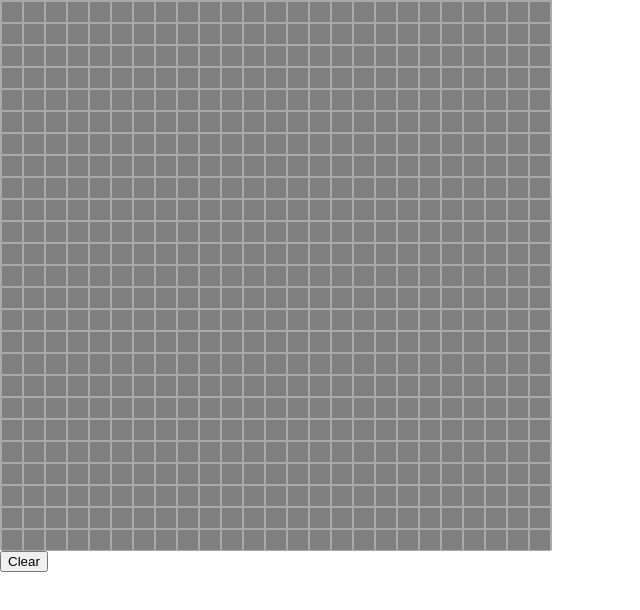
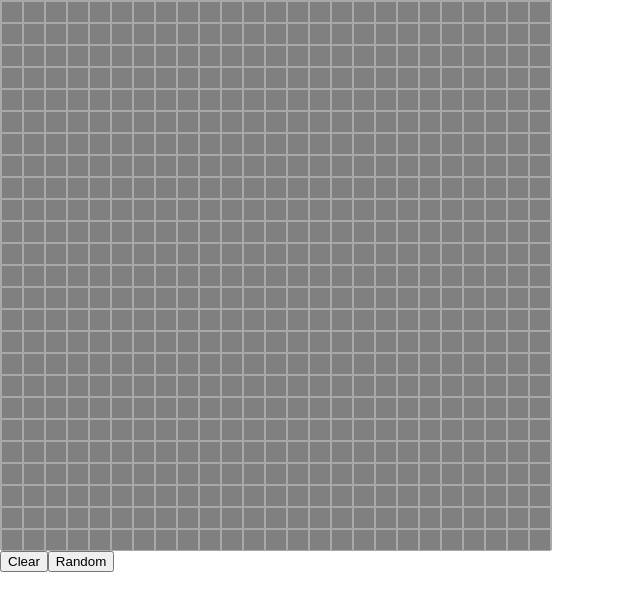
Before and after one commit to hebergonza719/CS-Build-Week-One, a React (Create React App) app in the folder game-of-life/: page / in a window 1280 px wide. Shown: the top 610 px of the page, without its empty margins (0-640 px from the left). Built offline with nearby package versions, Linux system fonts and the light colour scheme.

Commit message:
added a random button

```diff
--- a/game-of-life/src/App.js
+++ b/game-of-life/src/App.js
@@ -1,9 +1,9 @@
-import React, { useState, useEffect } from 'react';
+import React from 'react';
 import Grid from './Grid';
 import './App.css';
+import { countNeighbors } from './CountNeighbors';
 
 function App() {
-  const [refresh, setRefresh] = useState(false);
 
   const dimension = {
     row: 25,
@@ -18,31 +18,14 @@ function App() {
       matrix[i][y] = {
         isAlive: false,
         isToggleable: true,
-        neighbors: 0
+        neighbors: countNeighbors()
       };
     };
   };
 
-  let [matrix1, setMatrix1] = useState(matrix);
-
-  const toggleClear = (e) => {
-    e.preventDefault();
-    for (let x = 0; x < matrix.length; x++) {
-      for (let y = 0; y < matrix[x].length; y++) {
-        matrix[x][y] = false;
-      };
-    };
-    setRefresh(!refresh)
-  };
-
-  useEffect(() => {
-
-  }, [refresh])
-
   return (
       <div>
         <Grid matrix={matrix}/>
-        <button onClick={toggleClear}>Clear</button>
       </div>
   )
 }
--- a/game-of-life/src/Grid.js
+++ b/game-of-life/src/Grid.js
@@ -7,8 +7,27 @@ const Grid = ({ matrix }) => {
   const toggleStatus = (cx, cy) => (e) => {
     e.preventDefault();
     matrix[cx][cy].isAlive = !matrix[cx][cy].isAlive;
-    // console.log(index, index2);
     console.log(countNeighbors(cx, cy, matrix));
+    setRefresh(!refresh);
+  };
+
+  const toggleClear = (e) => {
+    e.preventDefault();
+    for (let x = 0; x < matrix.length; x++) {
+      for (let y = 0; y < matrix[x].length; y++) {
+        matrix[x][y].isAlive = false;
+      };
+    };
+    setRefresh(!refresh)
+  };
+
+  const toggleRandom = (e) => {
+    e.preventDefault();
+    for (let x = 0; x < matrix.length; x++) {
+      for (let y = 0; y < matrix[x].length; y++) {
+        matrix[x][y].isAlive = Math.random() >= 0.85;
+      };
+    };
     setRefresh(!refresh);
   };
 
@@ -17,14 +36,15 @@ const Grid = ({ matrix }) => {
   }, [refresh]);
 
   return (
+    <div>
       <div className="grid-container">
         {matrix.map((x, index) => (
           <div key={index} className="row">
             {x.map((y, index2) => (
               <div
-              onClick={toggleStatus(index, index2)}
+                onClick={matrix[index][index2].isToggleable ? toggleStatus(index, index2) : null}
                 key={index2}
-              className={matrix[index][index2].isAlive === true ? 'cells-alive' : 'cells-dead'}
+                className={matrix[index][index2].isAlive ? 'cells-alive' : 'cells-dead'}
               >
               </div>
             ))
@@ -32,6 +52,9 @@ const Grid = ({ matrix }) => {
           </div>
         ))}
       </div>
+      <button onClick={toggleClear}>Clear</button>
+      <button onClick={toggleRandom}>Random</button>
+    </div>
   )
 };
 
```
Lines whose indentation alone changed are shown as unchanged.
